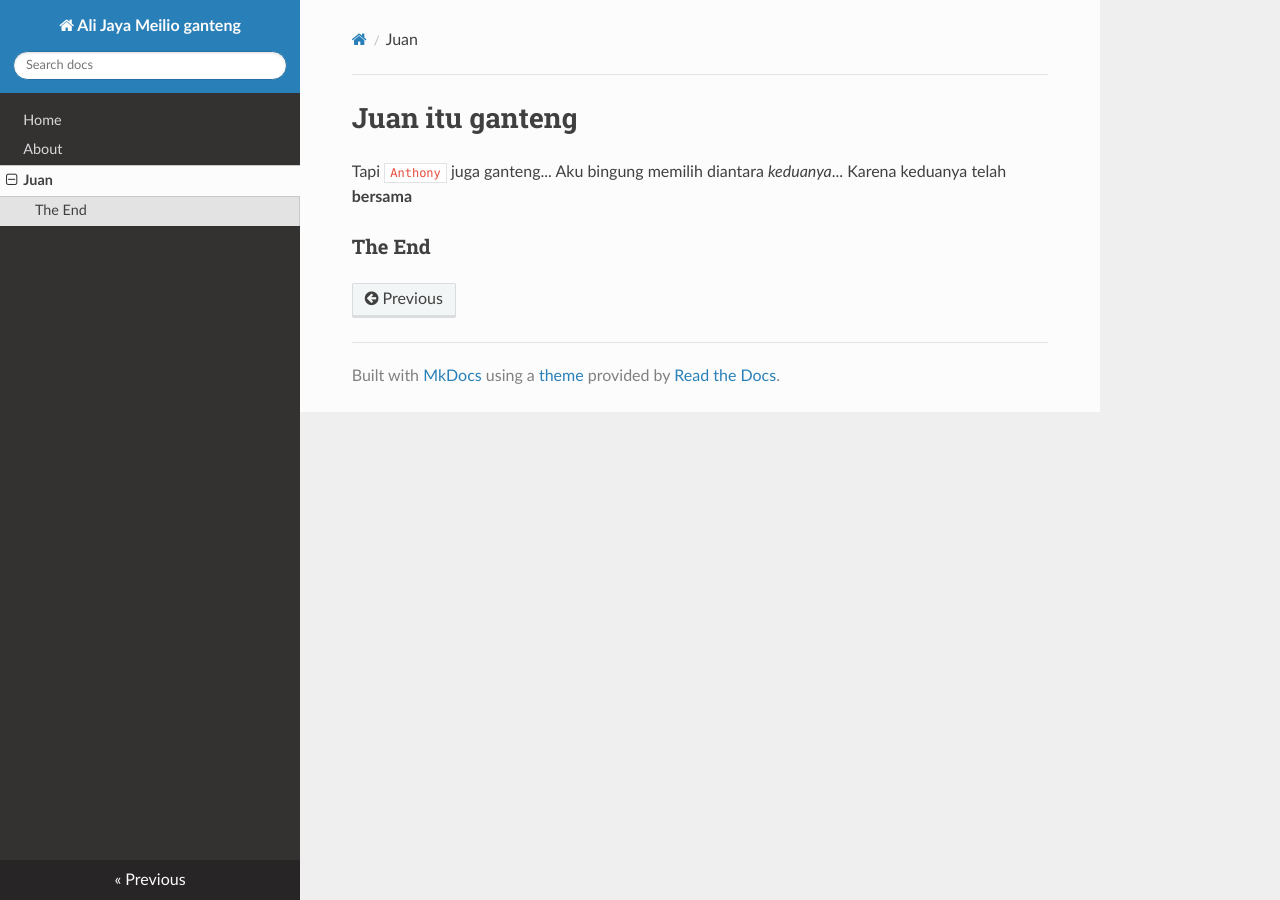
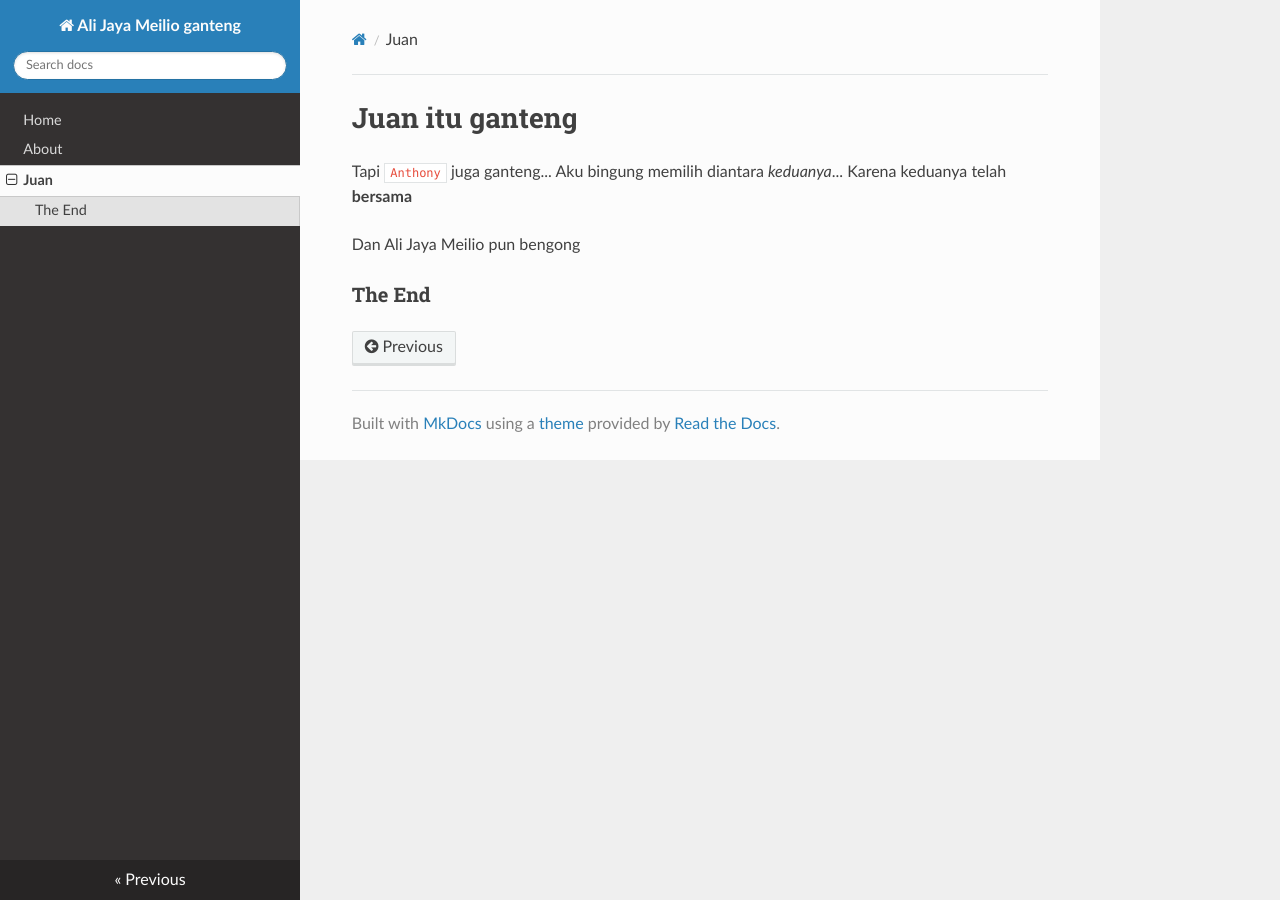
Before and after one commit to alijaya/test, an MkDocs documentation site: the page built from docs/juan.md, in a window 1280 px wide. Built offline with MkDocs 1.6.1, drawn with Linux system fonts in a browser that asks for light colours; nearby versions of some CDN libraries; old or Windows-style settings are respelled for this version of MkDocs.

Commit message:
Nyoba commit dari github

```diff
--- a/docs/juan.md
+++ b/docs/juan.md
@@ -4,4 +4,6 @@ Tapi `Anthony` juga ganteng...
 Aku bingung memilih diantara *keduanya*...
 Karena keduanya telah **bersama**
 
+Dan Ali Jaya Meilio pun bengong
+
 ### The End
```
